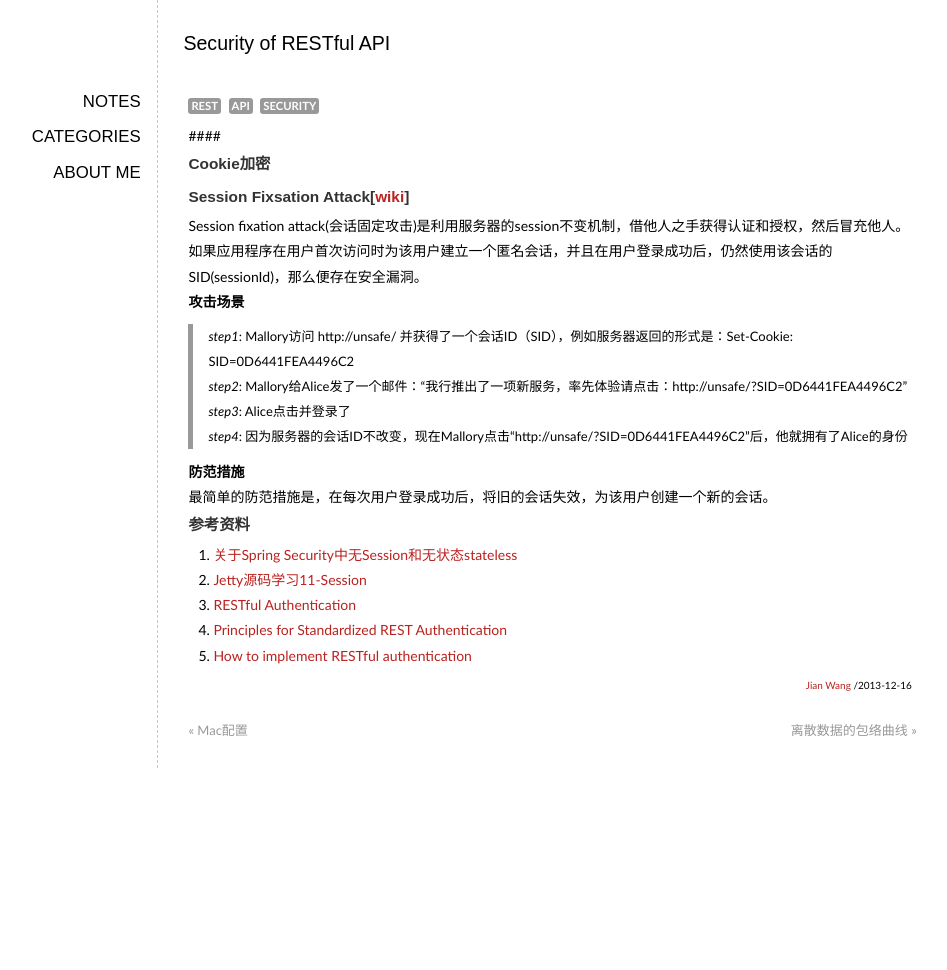
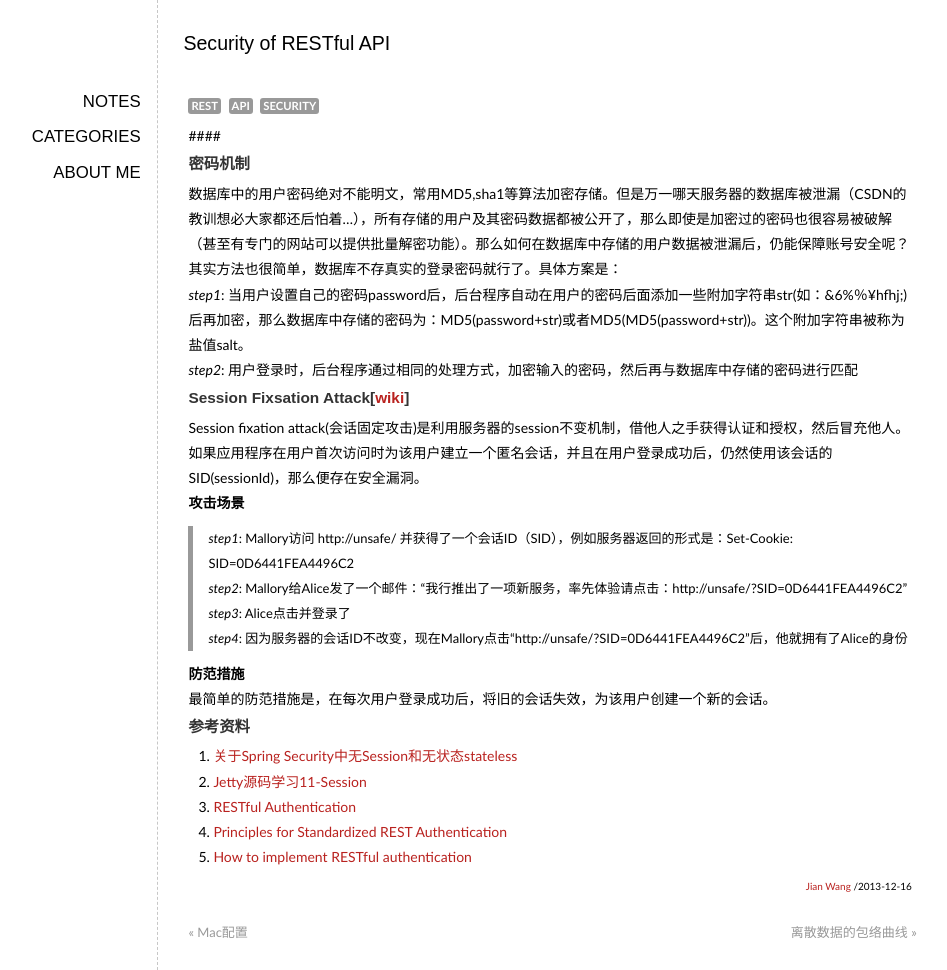
Before and after one commit to elan2wang/note, a Jekyll site: the page built from _posts/2013-12-16-security-of-restful-api.md, in a window 1280 px wide. Shown: the whole page, without its empty margins (153-1100 px from the left). Built offline with Jekyll 4.4.1, drawn with Linux system fonts in a browser that asks for light colours; Markdown is read by kramdown in place of the engine named in the settings; comment, search, counter and statistics services are not loaded; before the commit the page ends 900 px from its top, so only the background shows below that.

Commit message:
edit a post

```diff
--- a/_posts/2013-12-16-security-of-restful-api.md
+++ b/_posts/2013-12-16-security-of-restful-api.md
@@ -5,7 +5,12 @@ tags: REST API Security
 categories: REST
 ---
 ####
-####Cookie加密
+####密码机制
+数据库中的用户密码绝对不能明文，常用MD5,sha1等算法加密存储。但是万一哪天服务器的数据库被泄漏（CSDN的教训想必大家都还后怕着...），所有存储的用户及其密码数据都被公开了，那么即使是加密过的密码也很容易被破解（甚至有专门的网站可以提供批量解密功能）。那么如何在数据库中存储的用户数据被泄漏后，仍能保障账号安全呢？
+其实方法也很简单，数据库不存真实的登录密码就行了。具体方案是：
+_step1_: 当用户设置自己的密码password后，后台程序自动在用户的密码后面添加一些附加字符串str(如：&6%％¥hfhj;)后再加密，那么数据库中存储的密码为：MD5(password+str)或者MD5(MD5(password+str))。这个附加字符串被称为盐值salt。
+_step2_: 用户登录时，后台程序通过相同的处理方式，加密输入的密码，然后再与数据库中存储的密码进行匹配
+
 ####Session Fixsation Attack[[wiki](http://en.wikipedia.org/wiki/Session_fixation)]
 Session fixation attack(会话固定攻击)是利用服务器的session不变机制，借他人之手获得认证和授权，然后冒充他人。如果应用程序在用户首次访问时为该用户建立一个匿名会话，并且在用户登录成功后，仍然使用该会话的SID(sessionId)，那么便存在安全漏洞。
 __攻击场景__
```
